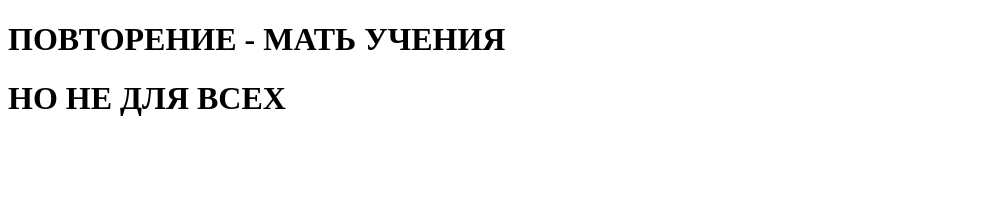
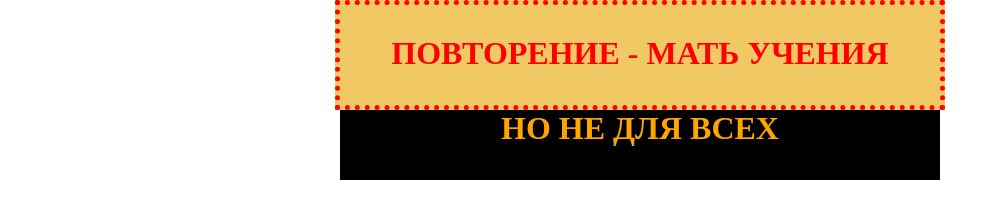
Before and after one commit to alexmaralev/repeat-project, a plain HTML site: page index.html in a window 1280 px wide. Shown: the whole page, without its empty margins (0-1000 px from the left). Drawn offline with Linux system fonts and the light colour scheme.

Commit message:
подключили стили, добавили классы, застилизовали страницу.

```diff
--- a/index.html
+++ b/index.html
@@ -3,14 +3,17 @@
 <head>
   <meta charset="UTF-8">
   <meta name="viewport" content="width=device-width, initial-scale=1.0">
-  <title>Document</title>
+  <link rel="stylesheet" href="./style.css" />
+  <title>repeat</title>
 </head>
-<body>
-  <div class="repeat__header">
-    <h1>ПОВТОРЕНИЕ - МАТЬ УЧЕНИЯ</h1>
+<body class="repeat">
+  <div class="repeat__head">
+    <h1 class="repeat__header">ПОВТОРЕНИЕ - МАТЬ УЧЕНИЯ</h1>
   </div>
   <footer class="repeat__footer">
-    <h1>НО НЕ ДЛЯ ВСЕХ</h1>
+    <div class="header__footer">
+      <h1>НО НЕ ДЛЯ ВСЕХ</h1>
+    </div>
   </footer>
 </body>
 </html>
--- a/style.css
+++ b/style.css
@@ -1,7 +1,29 @@
+* {
+  margin: 0 auto;
+}
+
+.repeat {
+  text-align: center;
+}
+
+.repeat__head {
+  width: 600px;
+  height: 100px;
+  background-color: rgb(240 200 100);
+  border: 5px dotted #f00;
+}
+
 .repeat__header {
+  padding-top: 30px;
   color: #f00;
 }
 
 .repeat__footer {
+  width: 600px;
+  height: 70px;
+  background-color: #000;
+}
+
+.header__footer {
   color: orange;
 }
```
